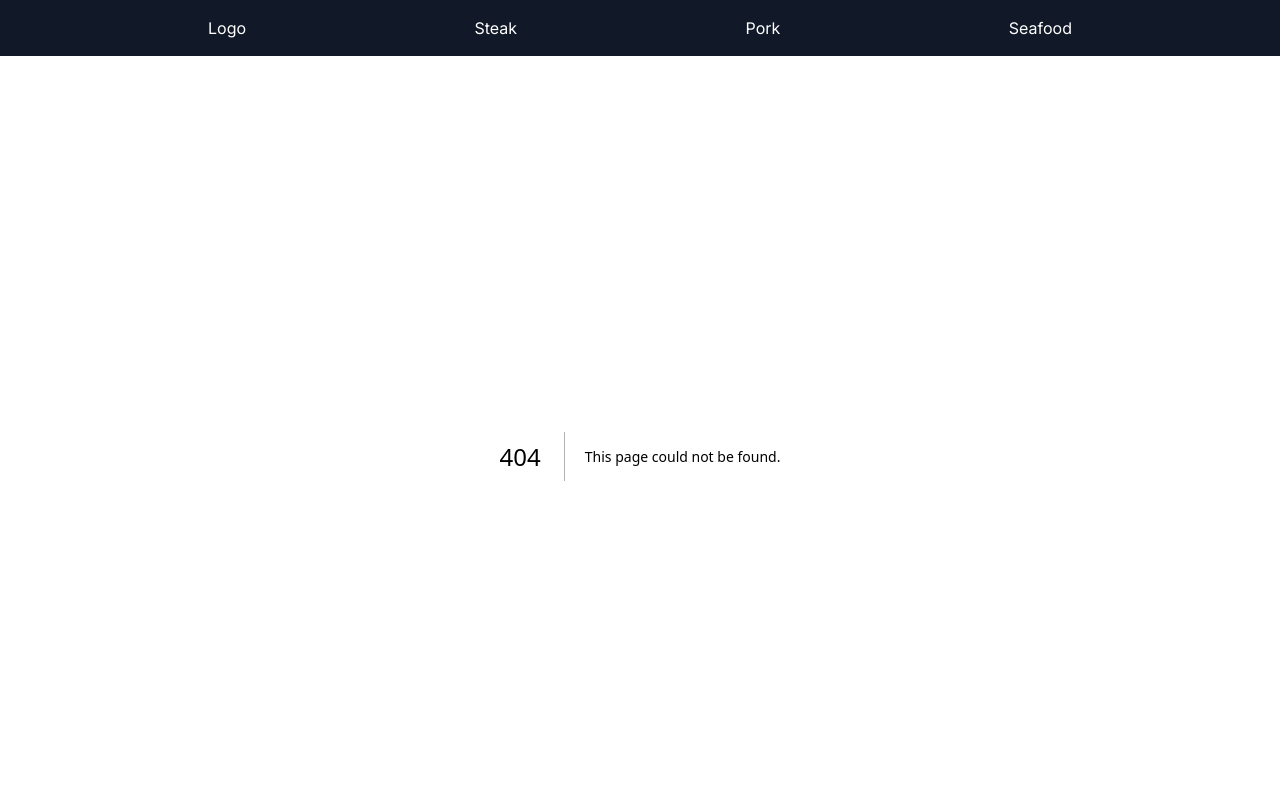
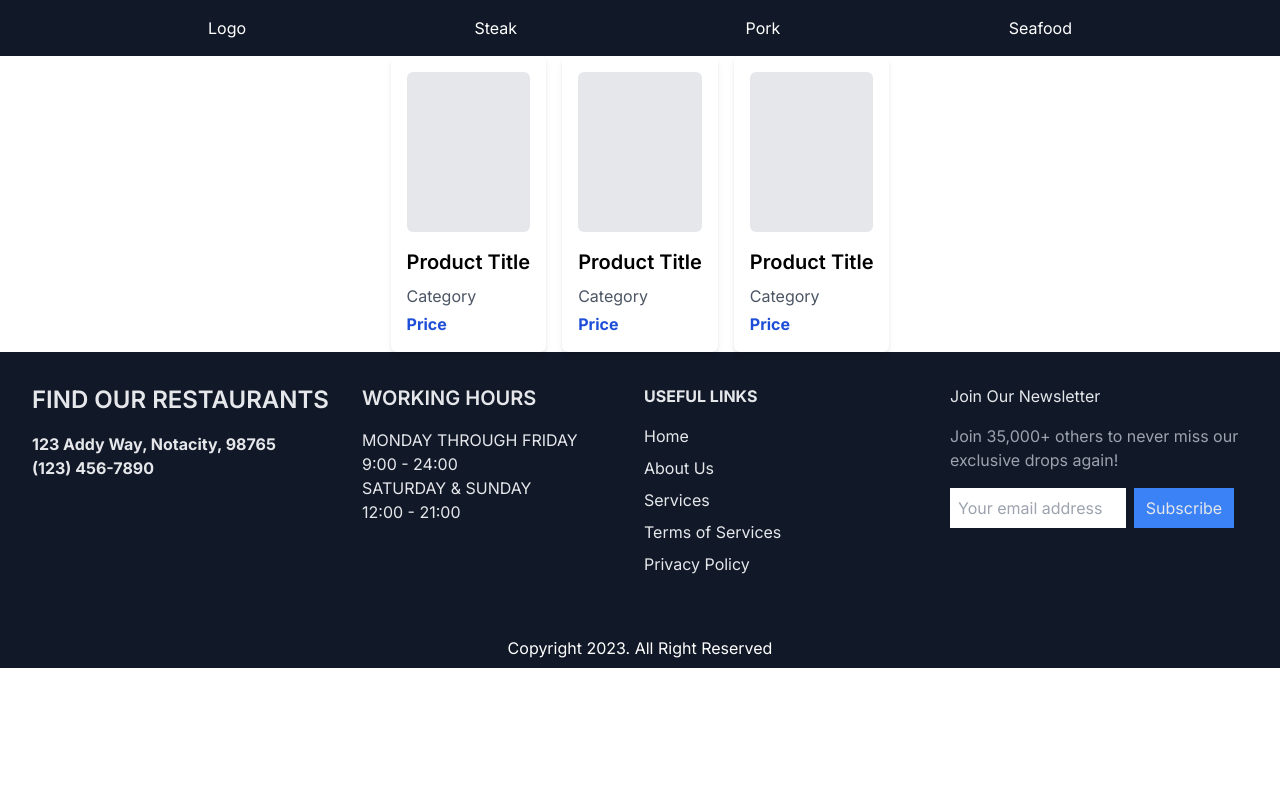
Before and after one commit to bennguyenn24/nextjs-steakhouse-society, a Next.js app: page /collection in a window 1280 px wide. Before the commit this address had no page. Shown: the top 800 px of the page. Built offline with nearby package versions, Linux system fonts and the light colour scheme.

Commit message:
Added Product Collection page

```diff
--- /dev/null
+++ b/app/(products)/collection/page.jsx
@@ -0,0 +1,39 @@
+'use client'
+import Link from "next/link";
+// import steak from './public/steak.jpg'
+// import pork from "./public/pork.jpg";
+// import seafood from "./public/seafood.jpg";
+
+const page = () => {
+    // const categories = [
+    //     {title: 'Steaks', image: '/steak.jpg', Link: '/steaks'},
+    //     {title: 'Pork', image: '/pork.jpg', Link: '/pork'},
+    //     {title: 'Seafood', image: '/.jpg', Link: '/seafood'}
+    // ]
+
+        return (
+
+                <div className="flex justify-center">
+                  <div className="bg-white p-4 rounded-md shadow-md max-w-xs mx-2">
+                    <div className="w-full h-40 bg-gray-200 mb-4 rounded-md"></div>
+                    <h2 className="text-xl font-semibold mb-2">Product Title</h2>
+                    <p className="text-gray-600 mb-1">Category</p>
+                    <p className="text-blue-700 font-bold">Price</p>
+                  </div>
+                  <div className="bg-white p-4 rounded-md shadow-md max-w-xs mx-2">
+                    <div className="w-full h-40 bg-gray-200 mb-4 rounded-md"></div>
+                    <h2 className="text-xl font-semibold mb-2">Product Title</h2>
+                    <p className="text-gray-600 mb-1">Category</p>
+                    <p className="text-blue-700 font-bold">Price</p>
+                  </div>
+                  <div className="bg-white p-4 rounded-md shadow-md max-w-xs mx-2">
+                    <div className="w-full h-40 bg-gray-200 mb-4 rounded-md"></div>
+                    <h2 className="text-xl font-semibold mb-2">Product Title</h2>
+                    <p className="text-gray-600 mb-1">Category</p>
+                    <p className="text-blue-700 font-bold">Price</p>
+                  </div>
+                </div>
+        )
+      };
+
+export default page;
```
